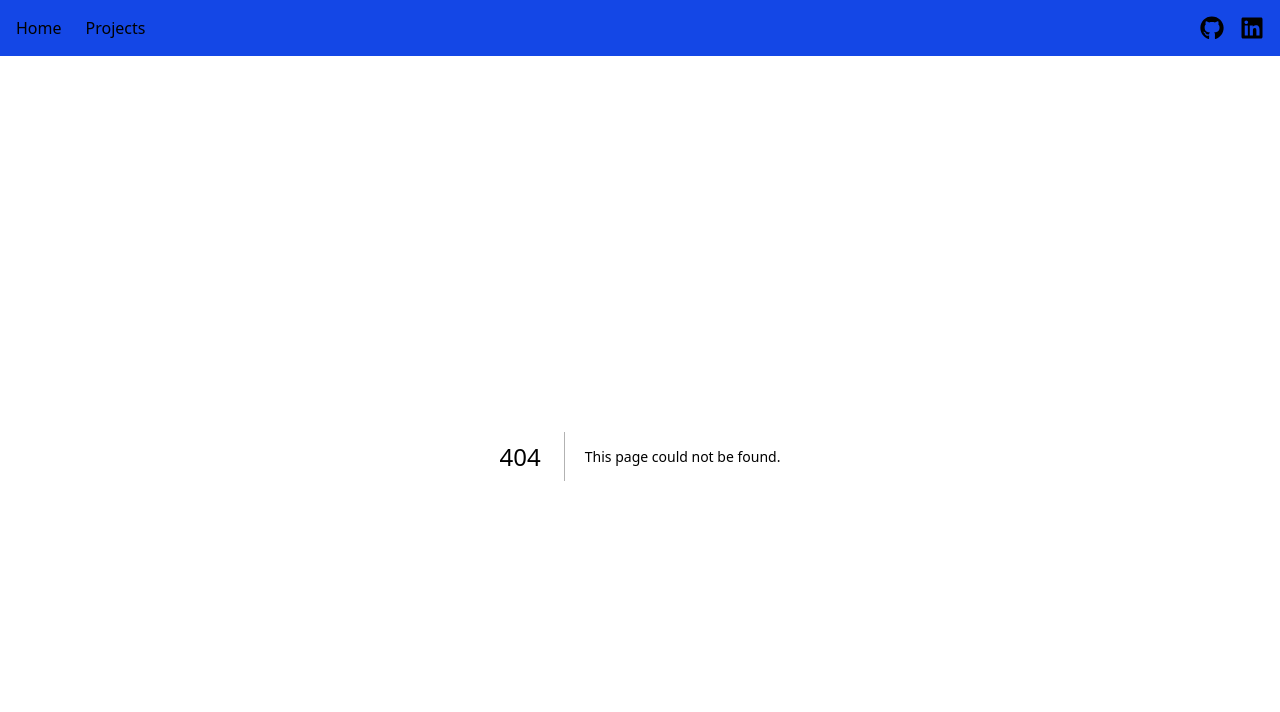
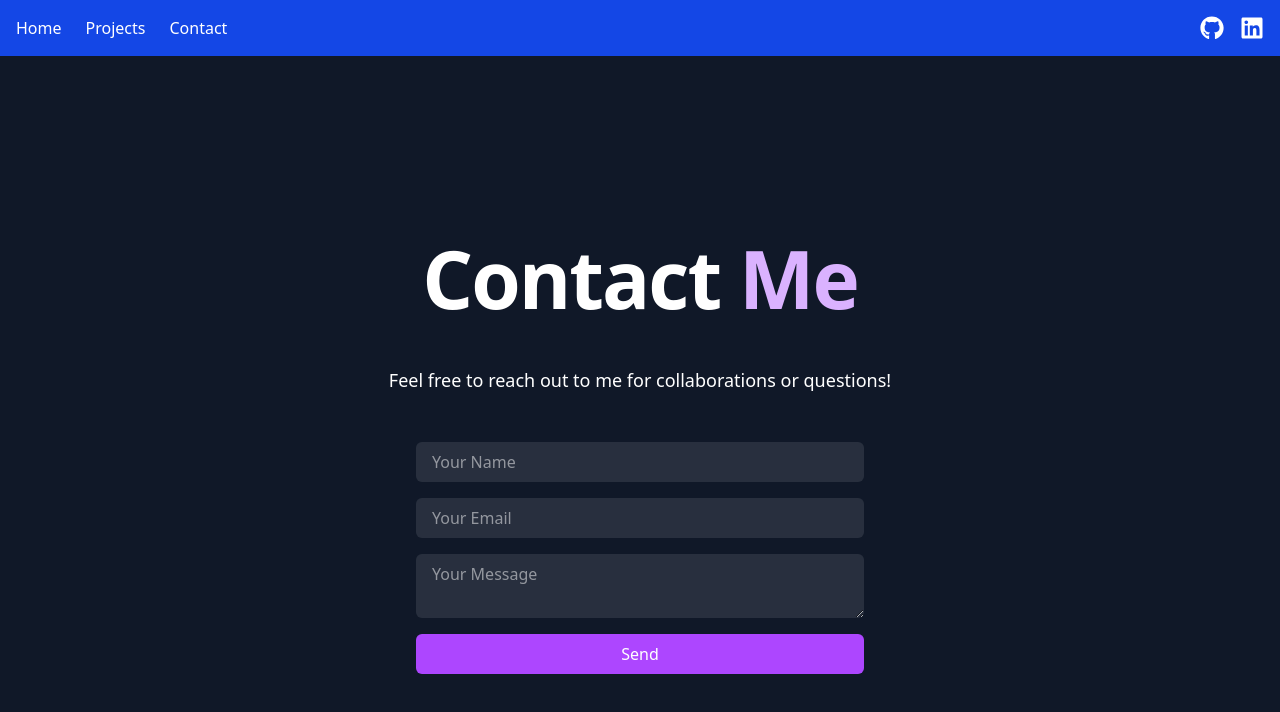
Before and after one commit to MateoSudo/AboutMeSite, a Next.js app in the folder AboutMeSite/: page /contact in a window 1280 px wide. Before the commit this address had no page. Shown: the top 712 px of the page. Built offline with nearby package versions, Linux system fonts and the light colour scheme.

Commit message:
Merged changes from main

```diff
--- /dev/null
+++ b/AboutMeSite/src/app/contact/page.tsx
@@ -0,0 +1,36 @@
+export default function Contact() {
+    return (
+      <main className="flex min-h-screen flex-col items-center justify-center bg-gray-900 text-white">
+        <div className="container flex flex-col items-center gap-12 px-4 py-16">
+          <h1 className="text-5xl font-extrabold tracking-tight sm:text-[5rem]">
+            Contact <span className="text-purple-300">Me</span>
+          </h1>
+          <p className="text-lg text-center max-w-2xl">
+            Feel free to reach out to me for collaborations or questions!
+          </p>
+          <form className="flex flex-col gap-4 w-full max-w-md">
+            <input
+              type="text"
+              placeholder="Your Name"
+              className="rounded-md bg-white/10 px-4 py-2 text-white"
+            />
+            <input
+              type="email"
+              placeholder="Your Email"
+              className="rounded-md bg-white/10 px-4 py-2 text-white"
+            />
+            <textarea
+              placeholder="Your Message"
+              className="rounded-md bg-white/10 px-4 py-2 text-white"
+            />
+            <button
+              type="submit"
+              className="rounded-md bg-purple-500 px-4 py-2 text-white hover:bg-purple-700"
+            >
+              Send
+            </button>
+          </form>
+        </div>
+      </main>
+    );
+  }
--- a/AboutMeSite/src/app/layout.tsx
+++ b/AboutMeSite/src/app/layout.tsx
@@ -9,6 +9,7 @@ export default function RootLayout({ children }: { children: React.ReactNode })
           <nav className="flex gap-6">
             <a href="/" className="hover:text-purple-300">Home</a>
             <a href="/projects" className="hover:text-purple-300">Projects</a>
+            <a href="/contact" className="hover:text-purple-300">Contact</a>
           </nav>
           <div className = "flex gap-4">
             <a
```
Also changed, not shown: 1 other file (tests, documents, lock files or other folders).
